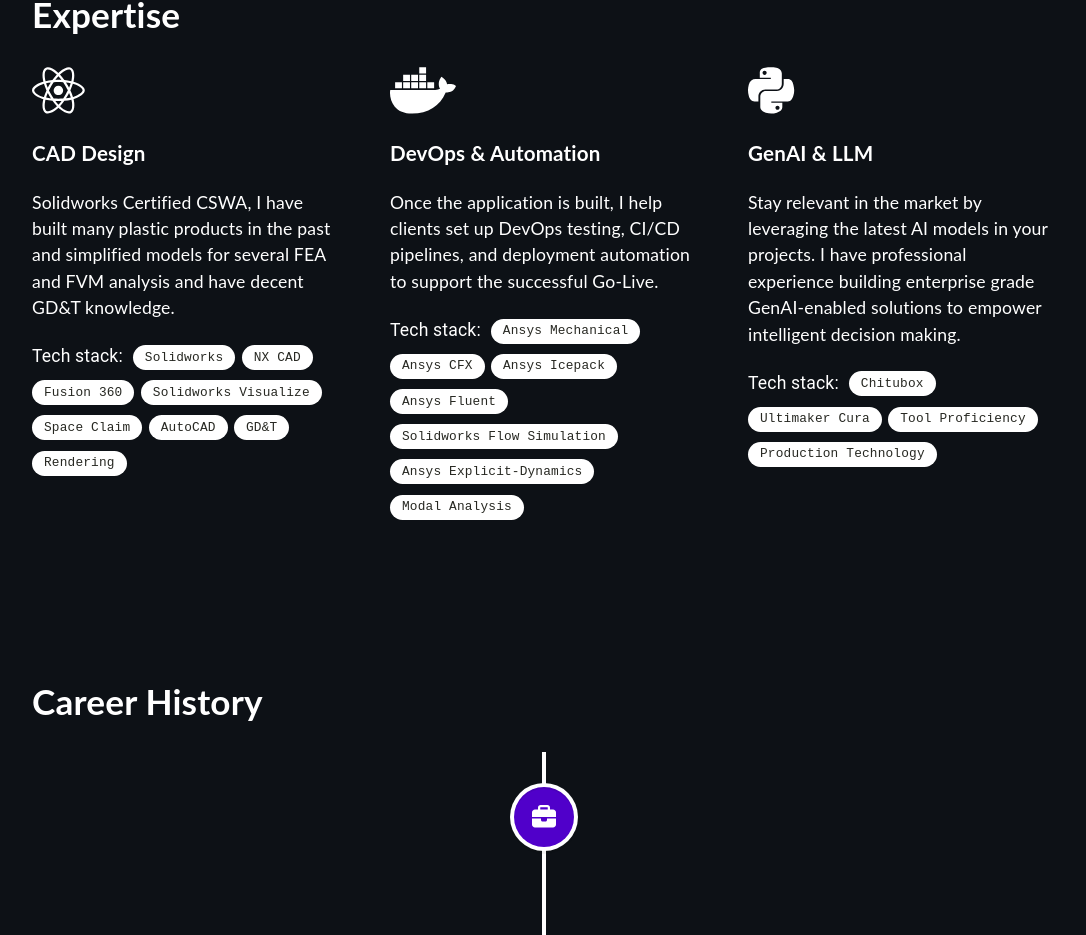
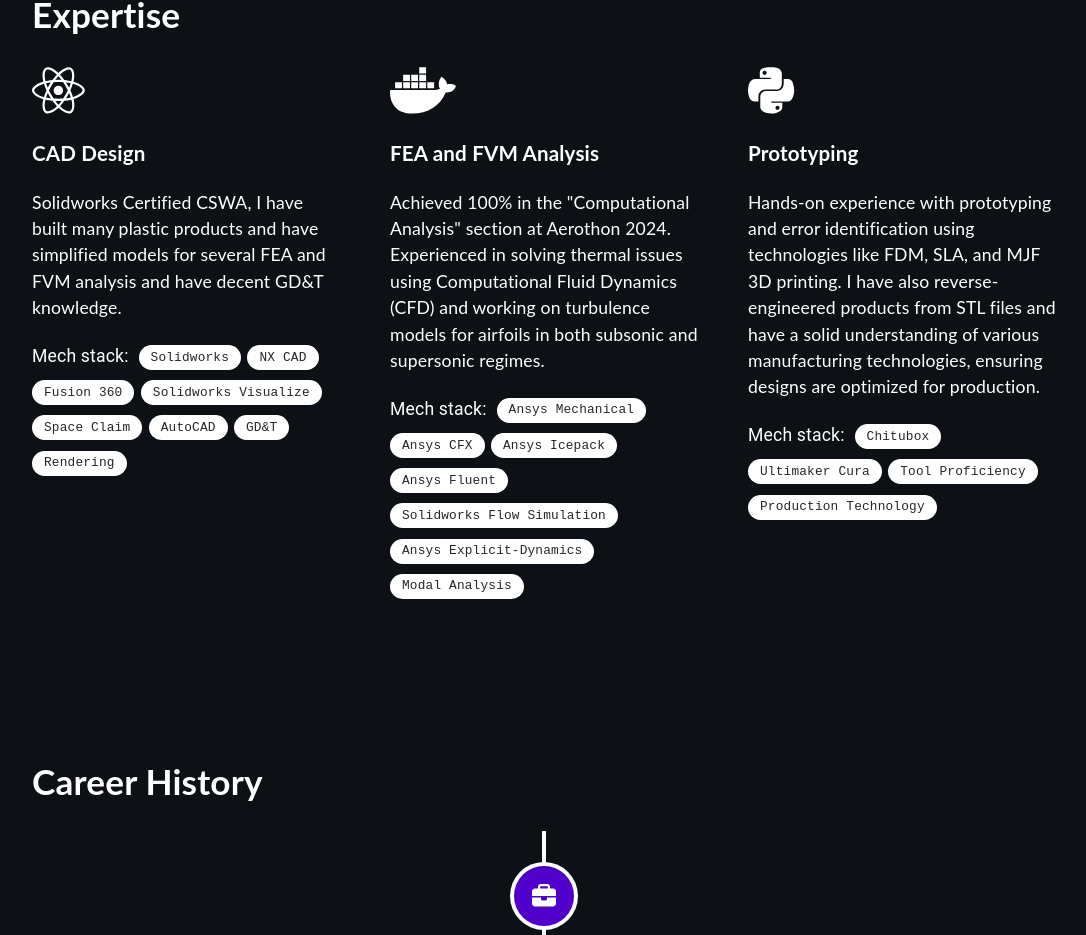
Before and after one commit to manishbazz/Manish_pft, a React (Create React App) app: page / in a window 1280 px wide. Shown: the part 928-1863 px from the top of the page, without its empty margins (96-1182 px from the left). Built offline with nearby package versions, Linux system fonts and the light colour scheme.

Commit message:
complete changes in experties

```diff
--- a/src/components/Expertise.tsx
+++ b/src/components/Expertise.tsx
@@ -42,9 +42,9 @@
                 <div className="skill">
                     <FontAwesomeIcon icon={faReact} size="3x"/>
                     <h3>CAD Design</h3>
-                    <p>Solidworks Certified CSWA, I have built many plastic products in the past and simplified models for several FEA and FVM analysis and  have decent GD&T knowledge.</p>
+                    <p>Solidworks Certified CSWA, I have built many plastic products and have simplified models for several FEA and FVM analysis and  have decent GD&T knowledge.</p>
                     <div className="flex-chips">
-                        <span className="chip-title">Tech stack:</span>
+                        <span className="chip-title">Mech stack:</span>
                         {labelsFirst.map((label, index) => (
                             <Chip key={index} className='chip' label={label} />
                         ))}
@@ -53,10 +53,10 @@
 
                 <div className="skill">
                     <FontAwesomeIcon icon={faDocker} size="3x"/>
-                    <h3>DevOps & Automation</h3>
-                    <p>Once the application is built, I help clients set up DevOps testing, CI/CD pipelines, and deployment automation to support the successful Go-Live.</p>
+                    <h3>FEA and FVM Analysis</h3>
+                    <p>Achieved 100% in the "Computational Analysis" section at Aerothon 2024. Experienced in solving thermal issues using Computational Fluid Dynamics (CFD) and working on turbulence models for airfoils in both subsonic and supersonic regimes.</p>
                     <div className="flex-chips">
-                        <span className="chip-title">Tech stack:</span>
+                        <span className="chip-title">Mech stack:</span>
                         {labelsSecond.map((label, index) => (
                             <Chip key={index} className='chip' label={label} />
                         ))}
@@ -65,10 +65,10 @@
 
                 <div className="skill">
                     <FontAwesomeIcon icon={faPython} size="3x"/>
-                    <h3>GenAI & LLM</h3>
-                    <p>Stay relevant in the market by leveraging the latest AI models in your projects. I have professional experience building enterprise grade GenAI-enabled solutions to empower intelligent decision making.</p>
+                    <h3>Prototyping</h3>
+                    <p>Hands-on experience with prototyping and error identification using technologies like FDM, SLA, and MJF 3D printing. I have also reverse-engineered products from STL files and have a solid understanding of various manufacturing technologies, ensuring designs are optimized for production.</p>
                     <div className="flex-chips">
-                        <span className="chip-title">Tech stack:</span>
+                        <span className="chip-title">Mech stack:</span>
                         {labelsThird.map((label, index) => (
                             <Chip key={index} className='chip' label={label} />
                         ))}
```
